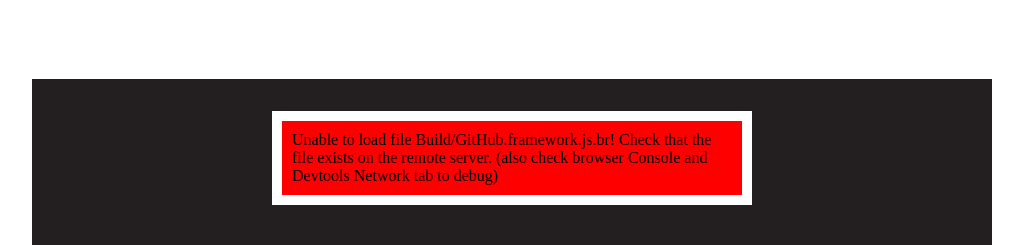
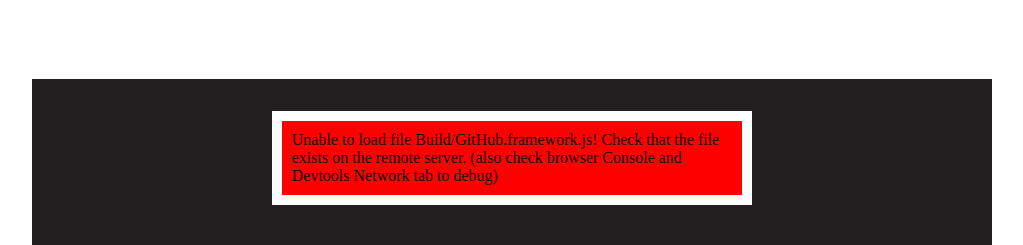
Before and after one commit to stevek8375/ClimbingApp, a plain HTML site: page index.html in a window 1280 px wide. Shown: the top 245 px of the page, without its empty margins (128-1151 px from the left). Drawn offline with Linux system fonts and the light colour scheme; no server answers.

Commit message:
Add files via upload

```diff
--- a/index.html
+++ b/index.html
@@ -55,9 +55,9 @@
       var loaderUrl = buildUrl + "/GitHub.loader.js";
       var config = {
         arguments: [],
-        dataUrl: buildUrl + "/GitHub.data.br",
-        frameworkUrl: buildUrl + "/GitHub.framework.js.br",
-        codeUrl: buildUrl + "/GitHub.wasm.br",
+        dataUrl: buildUrl + "/GitHub.data",
+        frameworkUrl: buildUrl + "/GitHub.framework.js",
+        codeUrl: buildUrl + "/GitHub.wasm",
         streamingAssetsUrl: "StreamingAssets",
         companyName: "Steve Kim",
         productName: "Climbing Beta",
```
